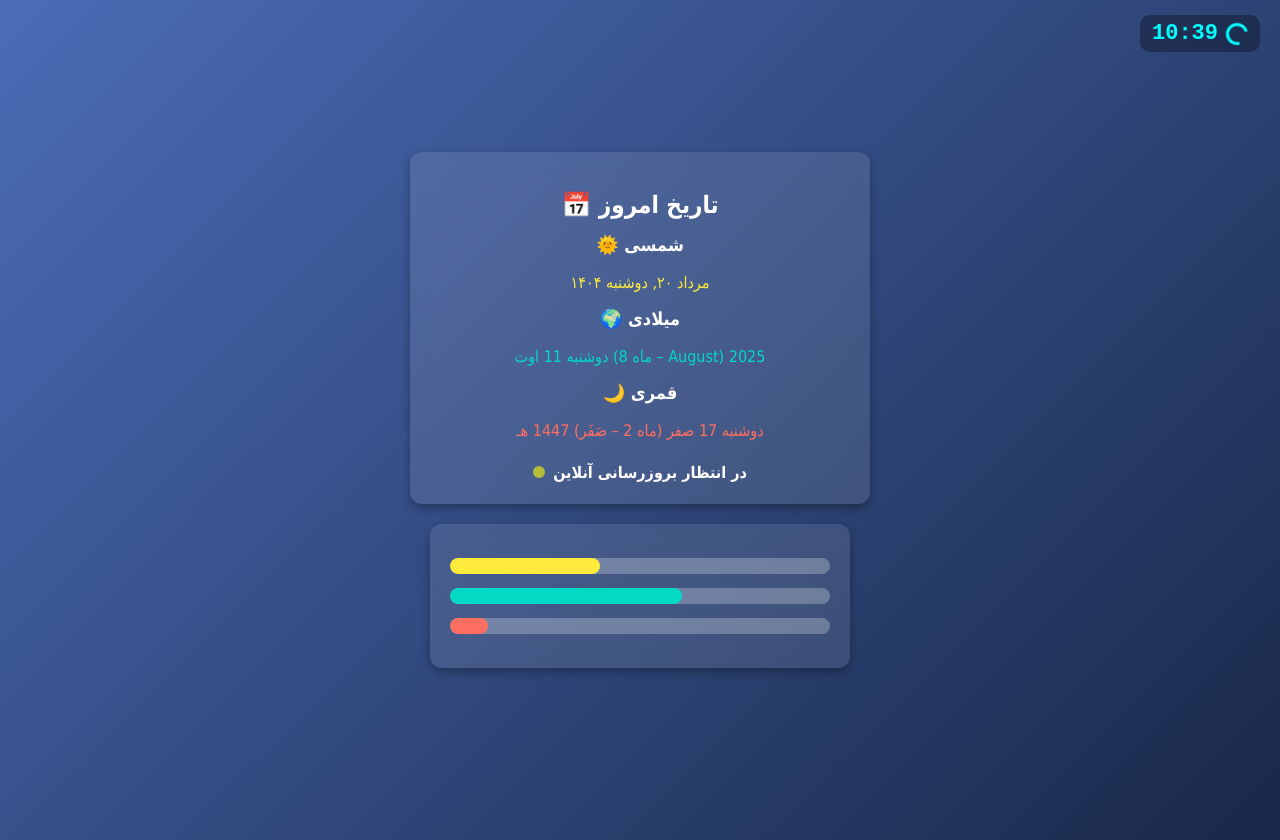
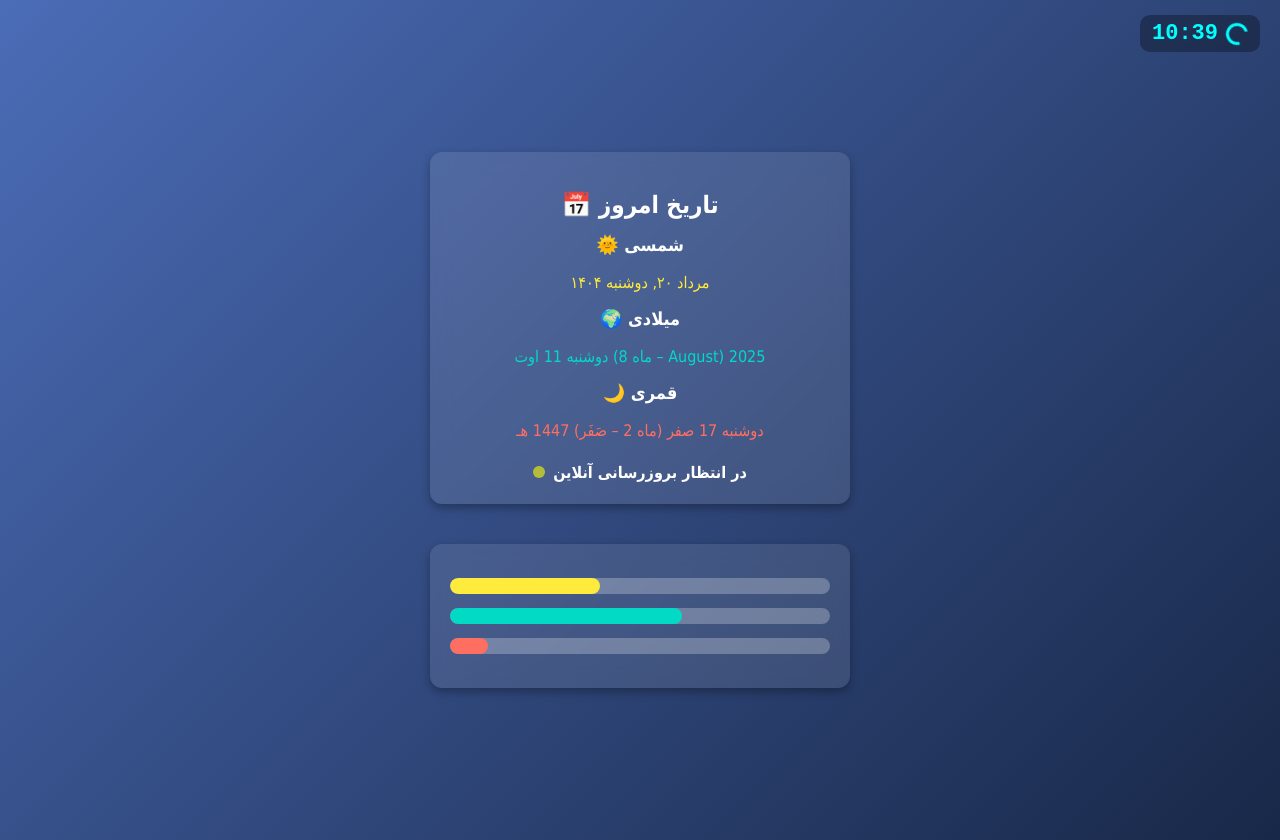
Before and after one commit to farshad371/date, a plain HTML site: page index.html in a window 1280 px wide. Drawn offline with Linux system fonts and the light colour scheme; no server answers.

Commit message:
index.html

```diff
--- a/index.html
+++ b/index.html
@@ -19,7 +19,7 @@
       align-items: center;
       position: relative;
     }
-    .date-container {
+    .date-container, #progressBarsContainer {
       background: rgba(255, 255, 255, 0.1);
       padding: 20px;
       border-radius: 12px;
@@ -27,6 +27,8 @@
       backdrop-filter: blur(10px);
       width: 90%;
       max-width: 420px;
+      box-sizing: border-box;
+      margin: 20px auto;
     }
     h2 {
       margin-bottom: 15px;
@@ -75,7 +77,6 @@
       0%, 100% {opacity: 1;}
       50% {opacity: 0.3;}
     }
-    /* نوار بارگذاری */
     .loading-bar {
       position: absolute;
       bottom: -8px;
@@ -86,15 +87,13 @@
       width: 0;
       transition: width 1.5s ease;
     }
-
-    /* ساعت نئونی گوشه بالا راست */
     #digitalClock {
       position: fixed;
       top: 15px;
       right: 20px;
       font-size: 22px;
       font-weight: 700;
-      color: #0ff; /* رنگ نئونی آبی-آبی فیروزه‌ای */
+      color: #0ff;
       text-shadow:
         0 0 2px #0ff99,
         0 0 5px #0ff77,
@@ -110,8 +109,6 @@
       border-radius: 10px;
       backdrop-filter: blur(6px);
     }
-
-    /* انیمیشن چرخش دایره ثانیه */
     #secondSpinner {
       width: 16px;
       height: 16px;
@@ -120,10 +117,31 @@
       border-radius: 50%;
       animation: spin 15s steps(60) infinite;
     }
-
     @keyframes spin {
       0% { transform: rotate(0deg);}
       100% { transform: rotate(360deg);}
+    }
+    .progress-bar-bg {
+      background-color: rgba(255, 255, 255, 0.25);
+      border-radius: 8px;
+      height: 16px;
+      margin: 14px 0;
+      overflow: hidden;
+    }
+    .progress-bar-fill {
+      height: 100%;
+      width: 0%;
+      border-radius: 8px;
+      transition: width 2s ease-in-out;
+    }
+    #progressShamsi {
+      background-color: #ffeb3b;
+    }
+    #progressMiladi {
+      background-color: #03dac6;
+    }
+    #progressGhamari {
+      background-color: #ff6f61;
     }
   </style>
 </head>
@@ -135,20 +153,28 @@
 
   <div class="date-container">
     <h2>📅 تاریخ امروز</h2>
-
     <p class="date-title">🌞 شمسی</p>
     <p id="shamsi" class="shamsi">در حال بارگذاری...</p>
-
     <p class="date-title">🌍 میلادی</p>
     <p id="miladi" class="miladi">در حال بارگذاری...</p>
-
     <p class="date-title">🌙 قمری</p>
     <p id="ghamari" class="ghamari">در حال بارگذاری...</p>
-
     <div id="status" class="status">
       <div class="dot"></div>
       <span>در انتظار بروزرسانی آنلاین</span>
       <div id="loadingBar" class="loading-bar"></div>
+    </div>
+  </div>
+
+  <div id="progressBarsContainer">
+    <div class="progress-bar-bg">
+      <div class="progress-bar-fill" id="progressShamsi"></div>
+    </div>
+    <div class="progress-bar-bg">
+      <div class="progress-bar-fill" id="progressMiladi"></div>
+    </div>
+    <div class="progress-bar-bg">
+      <div class="progress-bar-fill" id="progressGhamari"></div>
     </div>
   </div>
 
@@ -248,87 +274,12 @@
       let h = now.getHours();
       let m = now.getMinutes();
 
-      // افزودن صفر پیشوند به اعداد تک رقمی
       h = h < 10 ? '0' + h : h;
       m = m < 10 ? '0' + m : m;
 
       document.getElementById('timeText').textContent = `${h}:${m}`;
     }
-    showSystemDates();
-    setStatus(false);
-    setTimeout(updateMiladiFromAPI, 2000);
 
-    // آپدیت ساعت هر نیم ثانیه
-    setInterval(updateClock, 500);
-    function autoRefreshAtMidnight() {
-      const now = new Date();
-      const today = now.toDateString(); // رشته ای مثل "Sun Aug 10 2025"
-      const lastRefreshDay = localStorage.getItem('lastRefreshDay');
-
-      if (now.getHours() === 0 && now.getMinutes() === 0 && now.getSeconds() <= 10) {
-        if (lastRefreshDay !== today) {
-        localStorage.setItem('lastRefreshDay', today);
-      location.reload();
-      }
-    }
-  }
-
-    setInterval(autoRefreshAtMidnight, 500);
-
-  </script>
-</body>
-</html>
-<!-- نوارهای پرشونده هماهنگ با کادر تاریخ -->
-<div id="progressBarsContainer">
-  <div class="progress-bar-bg">
-    <div class="progress-bar-fill" id="progressShamsi"></div>
-  </div>
-  <div class="progress-bar-bg">
-    <div class="progress-bar-fill" id="progressMiladi"></div>
-  </div>
-  <div class="progress-bar-bg">
-    <div class="progress-bar-fill" id="progressGhamari"></div>
-  </div>
-</div>
-
-<style>
-  /* هماهنگ با استایل .date-container */
-  #progressBarsContainer {
-    background: rgba(255, 255, 255, 0.1);
-    padding: 20px;
-    border-radius: 12px;
-    box-shadow: 0 4px 10px rgba(0, 0, 0, 0.3);
-    backdrop-filter: blur(10px);
-    width: 90%;
-    max-width: 420px;
-    box-sizing: border-box;
-    margin: 20px auto;
-  }
-  .progress-bar-bg {
-    background-color: rgba(255, 255, 255, 0.25);
-    border-radius: 8px;
-    height: 16px;
-    margin: 14px 0;
-    overflow: hidden;
-  }
-  .progress-bar-fill {
-    height: 100%;
-    width: 0%;
-    border-radius: 8px;
-    transition: width 2s ease-in-out;
-  }
-  #progressShamsi {
-    background-color: #ffeb3b;
-  }
-  #progressMiladi {
-    background-color: #03dac6;
-  }
-  #progressGhamari {
-    background-color: #ff6f61;
-  }
-</style>
-
-<script>
     function getShamsiYearProgress() {
       const today = new Date();
       const start = new Date(today.getFullYear(), 2, 21);
@@ -336,6 +287,7 @@
       const progress = (today - start) / (end - start);
       return Math.min(Math.max(progress, 0), 1) * 100;
     }
+
     function getMiladiYearProgress() {
       const today = new Date();
       const start = new Date(today.getFullYear(), 0, 1);
@@ -343,6 +295,7 @@
       const progress = (today - start) / (end - start);
       return Math.min(Math.max(progress, 0), 1) * 100;
     }
+
     function getGhamariYearProgress() {
       const today = new Date();
       const islamicCalendar = new Intl.DateTimeFormat('en-TN-u-ca-islamic-umalqura', {year: 'numeric'});
@@ -375,5 +328,26 @@
       }, 1000);
     }
 
+    showSystemDates();
+    setStatus(false);
+    setTimeout(updateMiladiFromAPI, 2000);
+    setInterval(updateClock, 500);
+
+    function autoRefreshAtMidnight() {
+      const now = new Date();
+      const today = now.toDateString();
+      const lastRefreshDay = localStorage.getItem('lastRefreshDay');
+
+      if (now.getHours() === 0 && now.getMinutes() === 0 && now.getSeconds() <= 10) {
+        if (lastRefreshDay !== today) {
+          localStorage.setItem('lastRefreshDay', today);
+          location.reload();
+        }
+      }
+    }
+
+    setInterval(autoRefreshAtMidnight, 500);
     animateProgressBars();
   </script>
+</body>
+</html>
```
Lines whose indentation alone changed are shown as unchanged.
